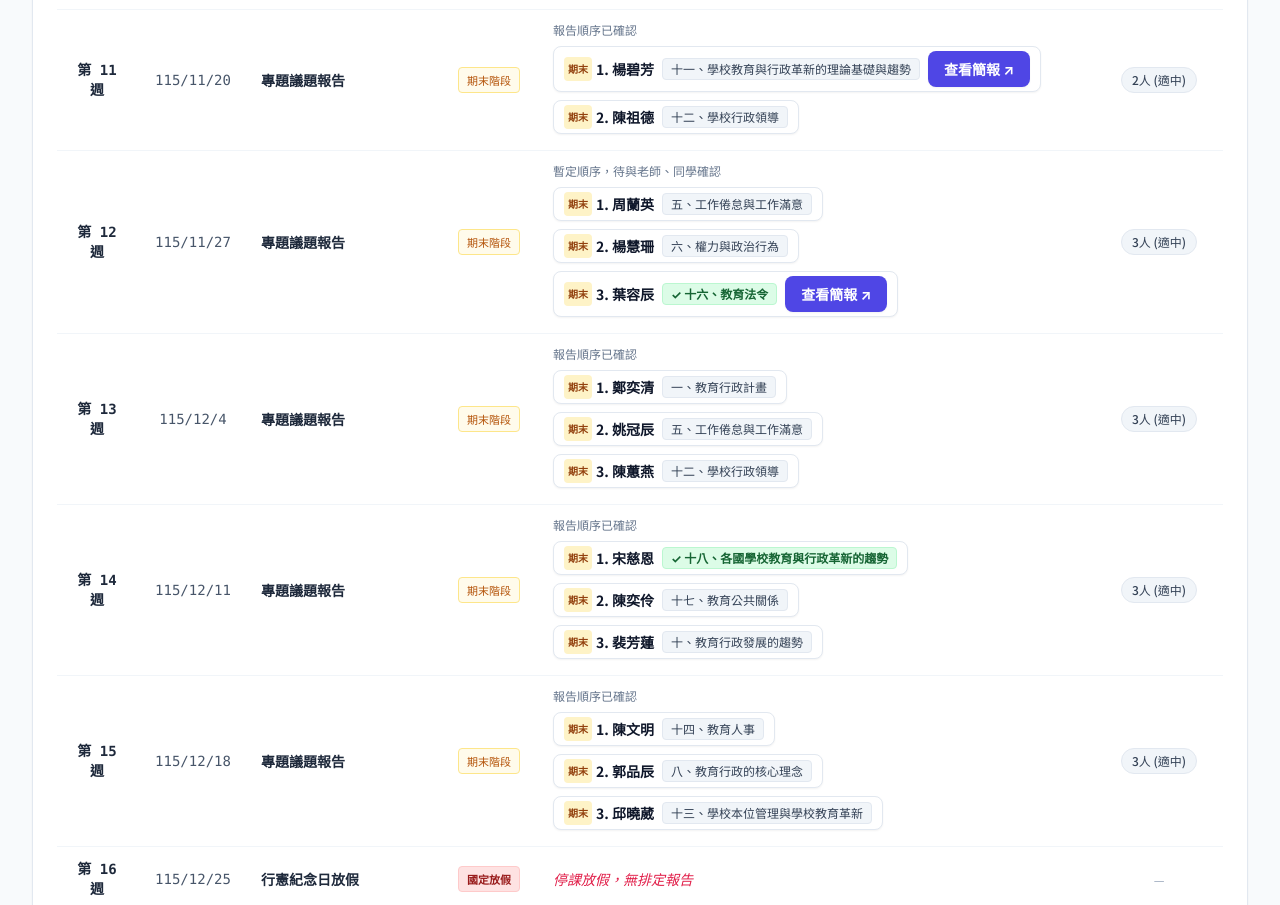
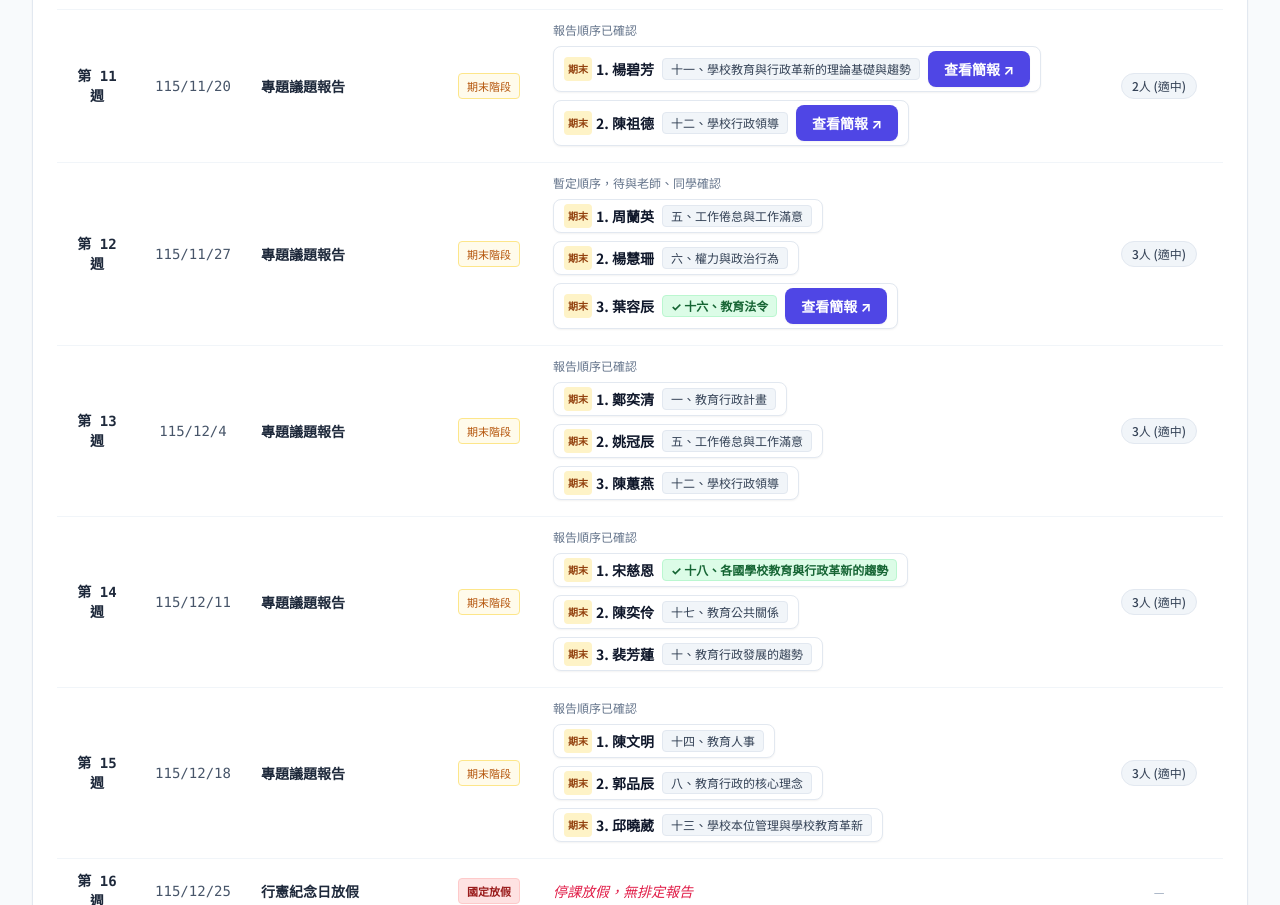
Before and after one commit to nb41f002/edu-admin-seminar-schedule, a plain HTML site: page index.html in a window 1280 px wide. Shown: the part 2121-3026 px from the top of the page. Drawn offline with nearby package versions, Linux system fonts and the light colour scheme.

Commit message:
登錄第11週陳祖德期末簡報連結

```diff
--- a/index.html
+++ b/index.html
@@ -422,7 +422,7 @@
       { id: "MB41F103", name: "李佳晏", midSlidesUrl: "https://nb41f002.github.io/edu-admin-seminar-schedule/slides/li-chia-yen.pdf", midWeek: 9, midDate: "11/6", midTopicId: 2, finalWeek: 18, finalDate: "1/8", finalTopicId: 14 },
       { id: "MB41F105", name: "龔勇華", midSlidesUrl: "https://nb41f002.github.io/edu-admin-seminar-schedule/slides/kung-yung-hua.pdf", midWeek: 9, midDate: "11/6", midTopicId: 7, finalWeek: 18, finalDate: "1/8", finalTopicId: 15 },
       { id: "MB41F203", name: "陳奕伶", midSlidesUrl: "https://www.canva.com/design/DAHX2IZGHps/M6Y5QEb3zTtK1ZRGQqAGpQ/edit", midWeek: 6, midDate: "10/16", midTopicId: 4, finalWeek: 14, finalDate: "12/11", finalTopicId: 17 },
-      { id: "MB41F204", name: "陳祖德", midSlidesUrl: "https://docs.google.com/presentation/d/14Rmkt8XMufiKQJGzukfUkgcXqcEFKQar/edit?usp=sharing&ouid=101270480860214719712&rtpof=true&sd=true", midWeek: 2, midDate: "9/18", midTopicId: 13, finalWeek: 11, finalDate: "11/20", finalTopicId: 12 },
+      { id: "MB41F204", name: "陳祖德", finalSlidesUrl: "https://docs.google.com/presentation/d/1SJapHMMVcfyG07J0PPlOurgVyR2fcW3Z/edit?usp=sharing&ouid=102866610152275114531&rtpof=true&sd=true", midSlidesUrl: "https://docs.google.com/presentation/d/14Rmkt8XMufiKQJGzukfUkgcXqcEFKQar/edit?usp=sharing&ouid=101270480860214719712&rtpof=true&sd=true", midWeek: 2, midDate: "9/18", midTopicId: 13, finalWeek: 11, finalDate: "11/20", finalTopicId: 12 },
       { id: "MB41F205", name: "羅聖翰", midSlidesUrl: "https://nb41f002.github.io/edu-admin-seminar-schedule/slides/lo-sheng-han.pdf", midWeek: 9, midDate: "11/6", midTopicId: 15, finalWeek: 18, finalDate: "1/8", finalTopicId: 17 },
       { id: "MB41F206", name: "宋慈恩", midSlidesUrl: "https://canva.link/ia1cju6mufd57ia", midWeek: 10, midDate: "11/13", midTopicId: 8, finalWeek: 14, finalDate: "12/11", finalTopicId: 18 },
       { id: "MB41F207", name: "郭品辰", midSlidesUrl: "https://canva.link/u2i04r49qgaau5w", midWeek: 6, midDate: "10/16", midTopicId: 11, finalWeek: 15, finalDate: "12/18", finalTopicId: 8 },
```
